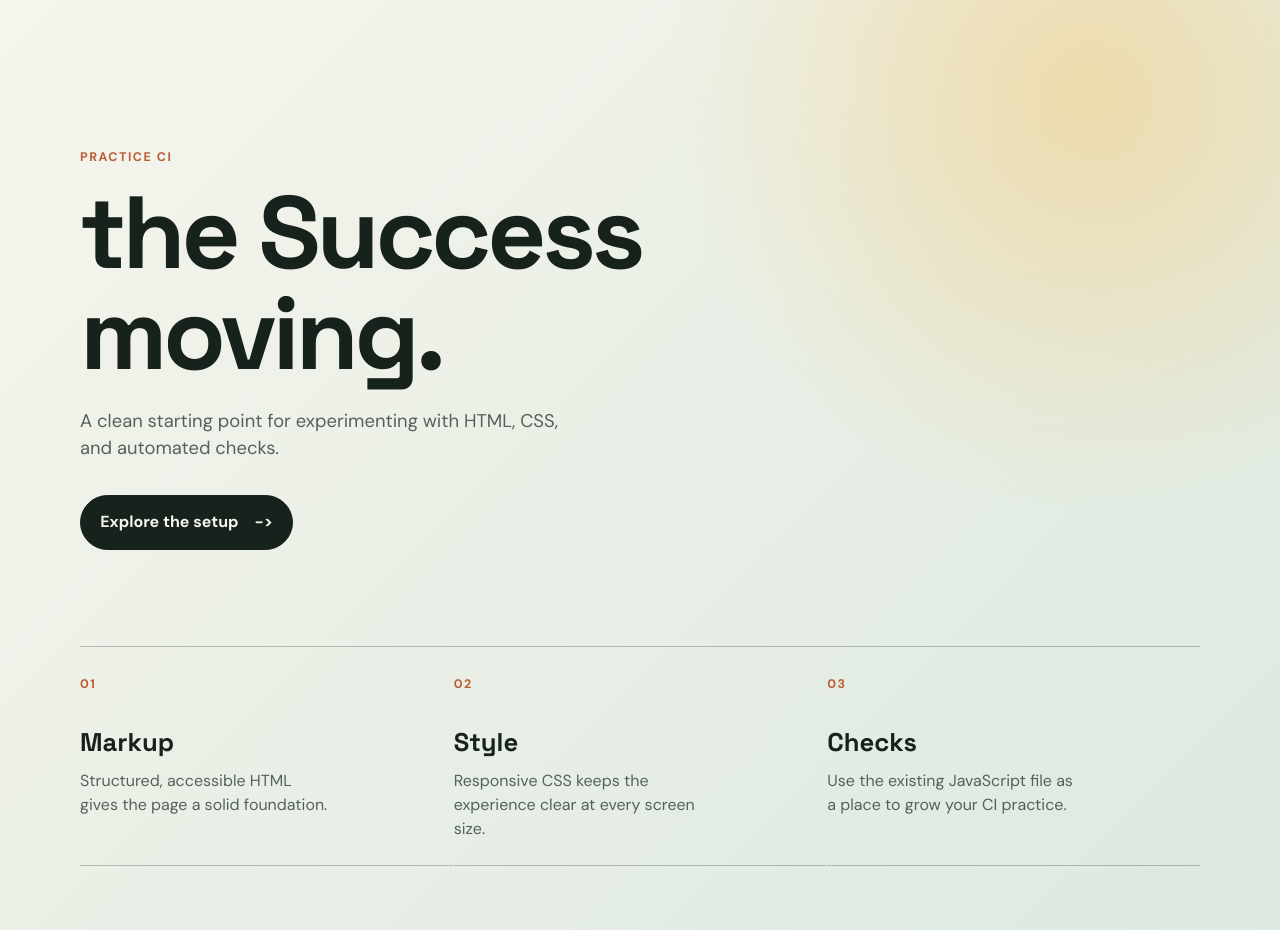
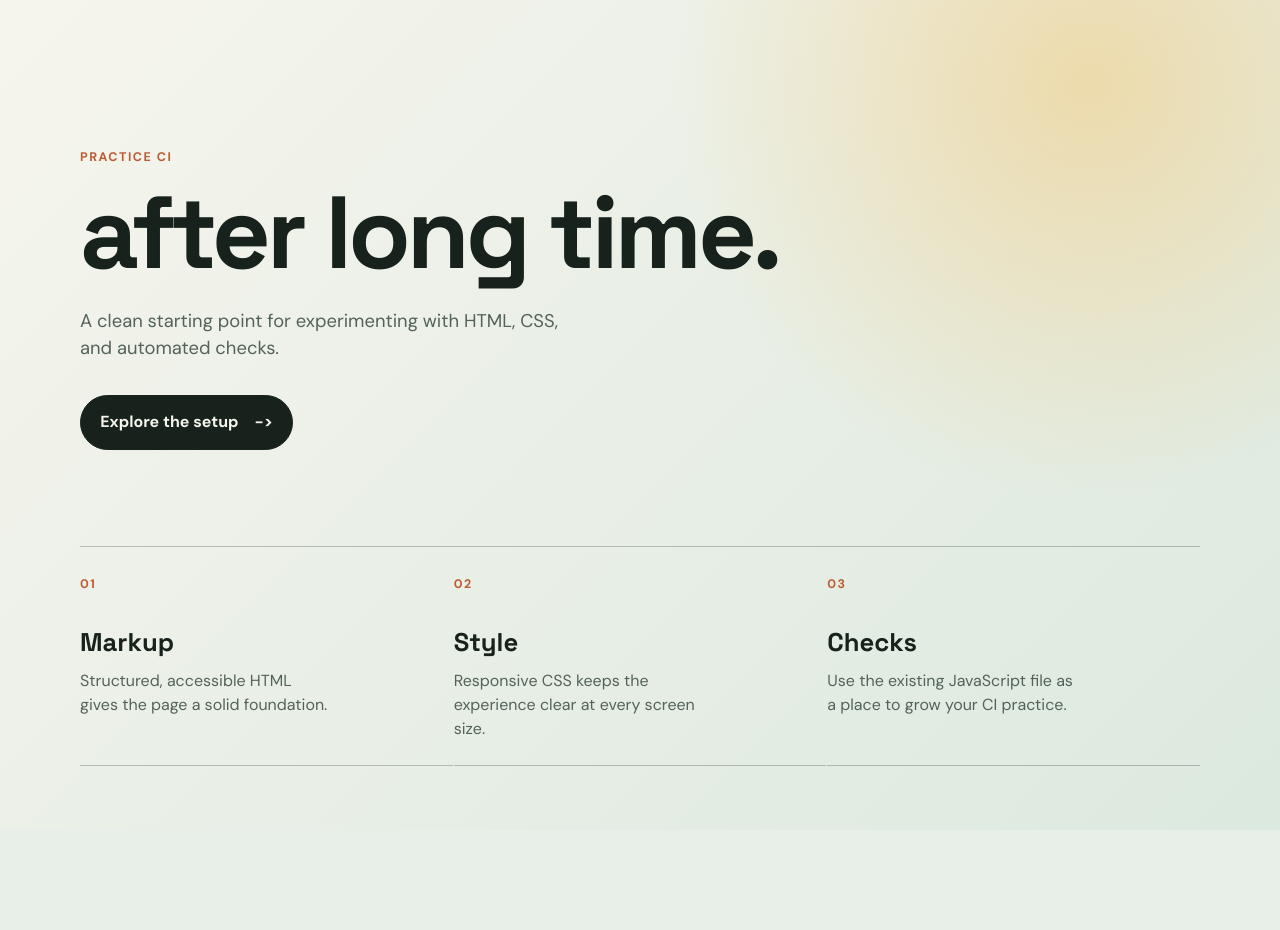
Before and after one commit to Ela003/practice-CI, a plain HTML site: page index.html in a window 1280 px wide. After the commit the page ends 830 px from the top, so only its background shows below. Drawn offline with Linux system fonts and the light colour scheme.

Commit message:
change in after long

```diff
--- a/index.html
+++ b/index.html
@@ -10,7 +10,7 @@
     <main class="page-shell">
       <section class="hero" aria-labelledby="page-title">
         <p class="eyebrow">Practice CI</p>
-        <h1 id="page-title">the Success moving.</h1>
+        <h1 id="page-title">after long time.</h1>
         <p class="intro">
           A clean starting point for experimenting with HTML, CSS, and automated checks.
         </p>
```
